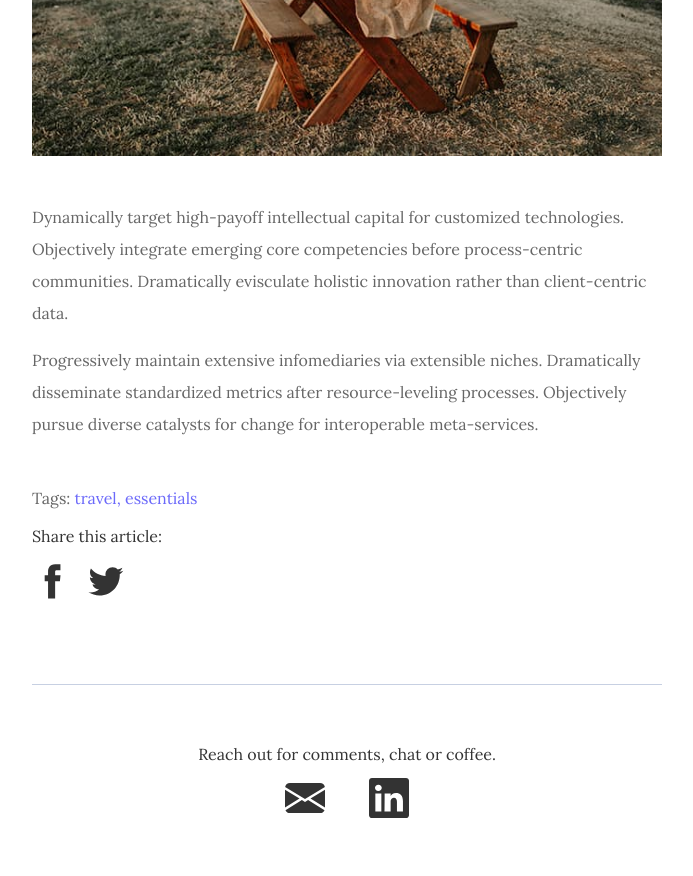
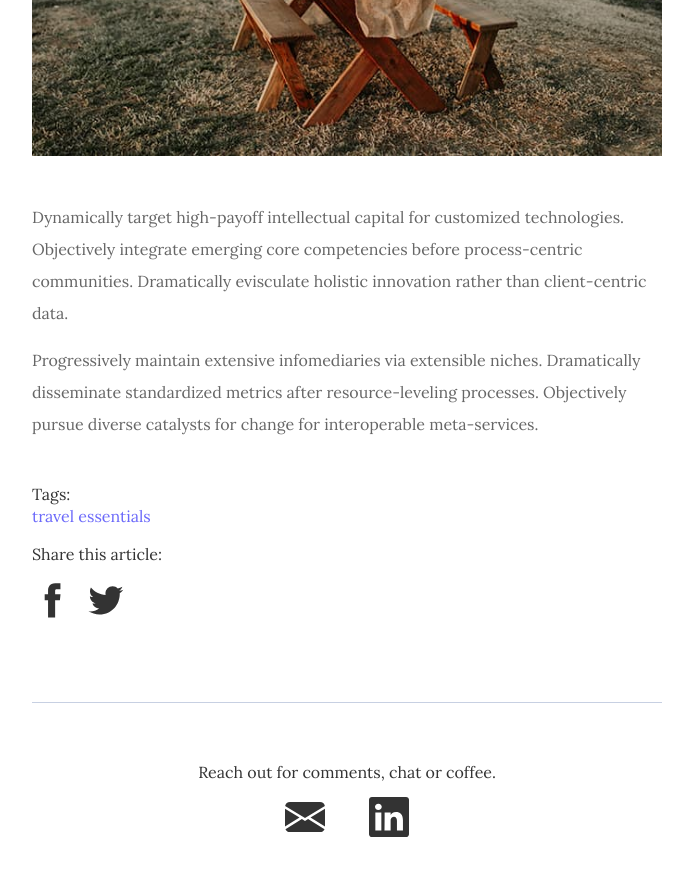
Before and after one commit to PrestonChing/prestonching.github.io, a Jekyll site: the page built from _posts/2019-07-23-travel-essentials.md, in a window 1280 px wide and 900 px high, scrolled down 2801 px. Shown: the top 876 px of the window, without its empty margins (293-986 px from the left). Built offline with Jekyll 4.4.1, drawn with Linux system fonts in a browser that asks for light colours.

Commit message:
fixed article tags

```diff
--- a/_layouts/post.html
+++ b/_layouts/post.html
@@ -20,8 +20,8 @@
     </div>
 
     {% if page.tags.size >= 1 %}
+    Tags:
     <div class="article__tags">
-      Tags:
       {% for tag in page.tags %}
       <a href="{{ site.baseurl }}/tag/{{ tag }}">{{ tag }}</a>
       {% endfor %}
--- a/_posts/2019-07-23-travel-essentials.md
+++ b/_posts/2019-07-23-travel-essentials.md
@@ -3,7 +3,7 @@
 title:  Travel Essentials
 date:   2019-07-24 14:01:35 +0300
 image:  '/assets/img/06.jpg'
-tags:   travel, essentials
+tags:   travel essentials
 ---
 Leverage agile frameworks to provide a robust synopsis for high level overviews. Iterative approaches to corporate strategy foster collaborative thinking to further the overall value proposition. Organically grow the holistic world view of disruptive innovation via workplace diversity and empowerment.
 
```
